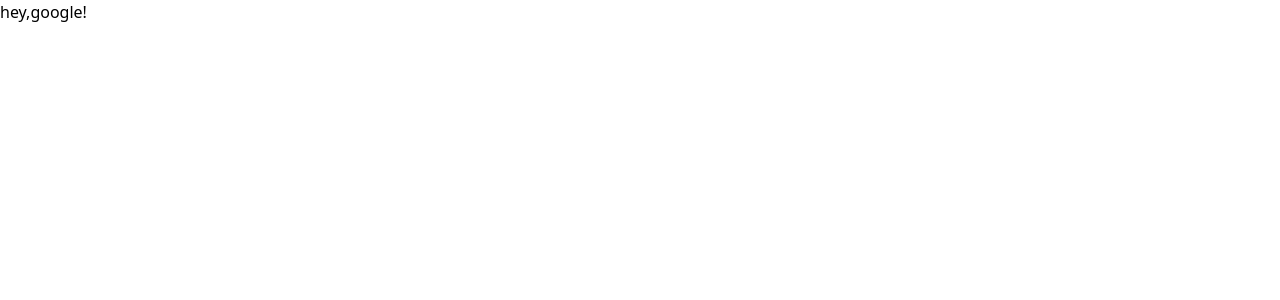
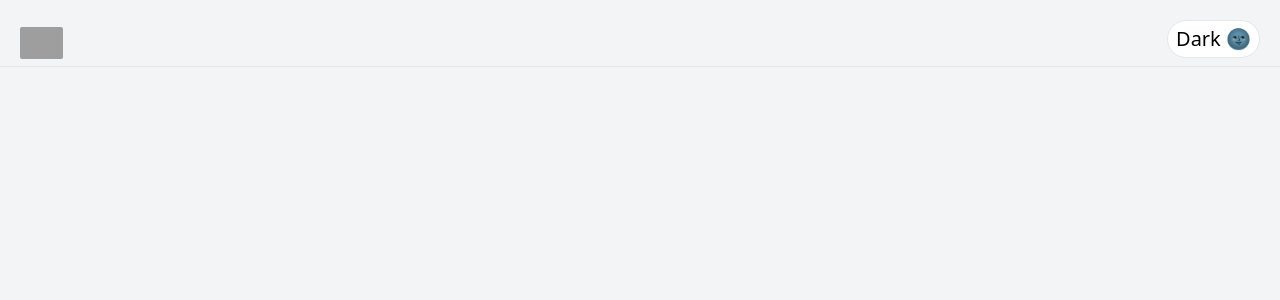
Before and after one commit to falakamin31/google, a React (Create React App) app: page / in a window 1280 px wide. Shown: the top 300 px of the page. Built offline with nearby package versions, Linux system fonts and the light colour scheme; grey boxes are pictures that could not be loaded.

Commit message:
Installed dependencies, fixed bugs - Light & dark theme

```diff
--- a/package.json
+++ b/package.json
@@ -4,11 +4,15 @@
   "private": true,
   "dependencies": {
     "@craco/craco": "^6.4.3",
+    "@mui/icons-material": "^5.2.5",
     "@testing-library/jest-dom": "^5.14.1",
     "@testing-library/react": "^11.2.7",
     "@testing-library/user-event": "^12.8.3",
     "react": "^17.0.2",
     "react-dom": "^17.0.2",
+    "react-loader-spinner": "^5.0.6",
+    "react-player": "^2.9.0",
+    "react-router-dom": "^5.3.0",
     "react-scripts": "4.0.3",
     "web-vitals": "^1.1.2"
   },
--- a/src/App.js
+++ b/src/App.js
@@ -1,10 +1,13 @@
-import React from 'react'
+import React, { useState } from 'react'
+import NavBar from './components/NavBar'
 
 const App = () => {
+  const [darkTheme, setDarkTheme] = useState(false)
   return (
-    <div>
-      hey,google!
-
+    <div className={darkTheme ? "dark" : ""}>
+      <div className='bg-gray-100 dark:bg-gray-900 dark:text-gray-200 min-h-screen'>
+      <NavBar darkTheme={darkTheme} setDarkTheme={setDarkTheme}/>
+      </div>
     </div>
   )
 }
--- a/src/index.js
+++ b/src/index.js
@@ -3,10 +3,13 @@
 import './index.css';
 import App from './App';
 import "./global.css"
+import { BrowserRouter as Router } from 'react-router-dom/cjs/react-router-dom.min';
 
 ReactDOM.render(
   <React.StrictMode>
+    <Router>
     <App />
+    </Router>
   </React.StrictMode>,
   document.getElementById('root')
 );
--- a/tailwind.config.js
+++ b/tailwind.config.js
@@ -1,6 +1,6 @@
 module.exports = {
   purge: ['./src/**/*.{js,jsx,ts,tsx}', './public/index.html'],
-  darkMode: false, // or 'media' or 'class'
+  darkMode: "class", // or 'media' or 'class'
   theme: {
     extend: {},
   },
```
Also changed, not shown: craco.config.js (indentation only), src/assets/logo.png (added), 1 other file (tests, documents, lock files or other folders).
